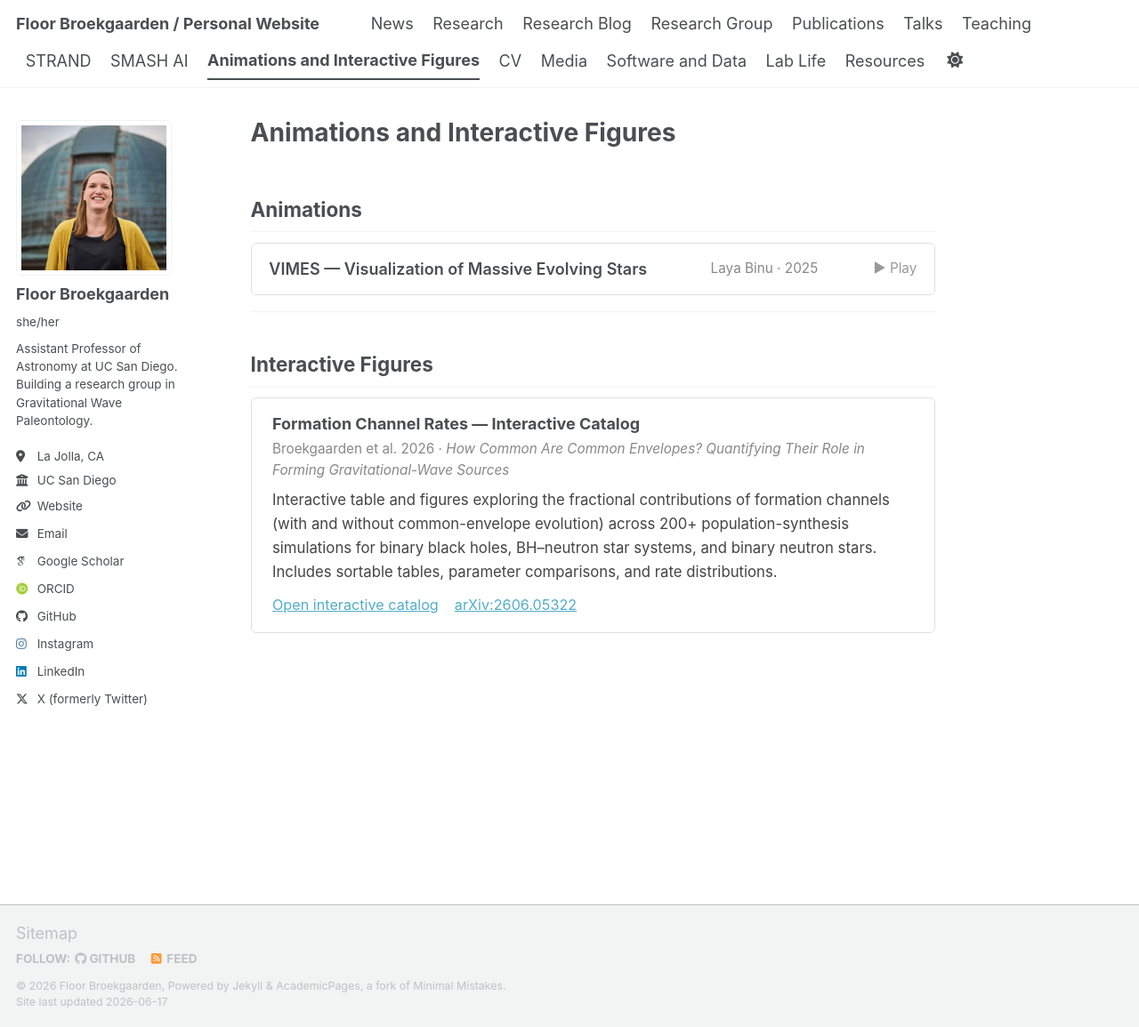
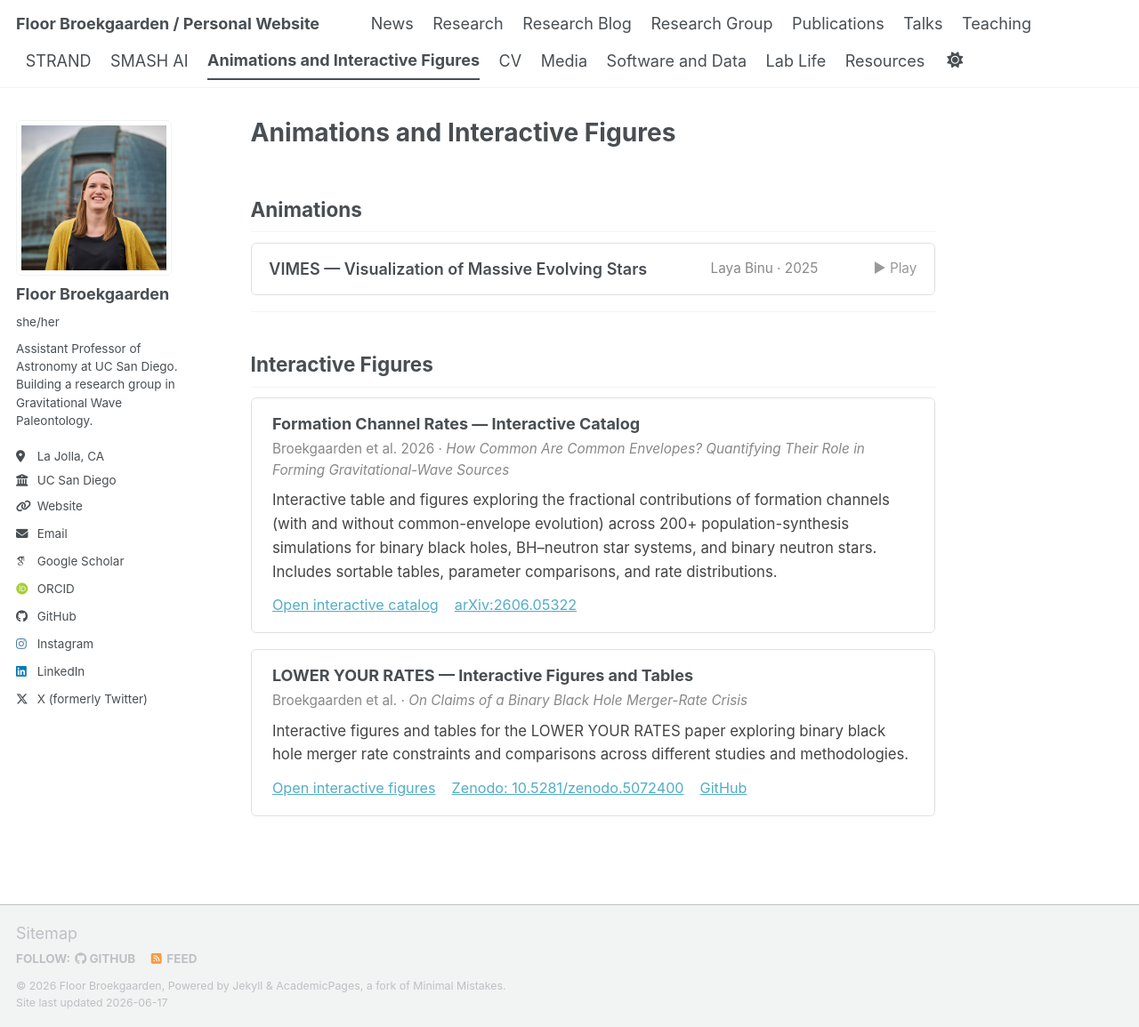
Before and after one commit to FloorBroekgaarden/FloorBroekgaarden.github.io, a Jekyll site: the page built from _pages/interactive-figures.md, in a window 1280 px wide and 1155 px high. Shown: the whole window at 89% size. Built offline with Jekyll 4.4.1, drawn with Linux system fonts in a browser that asks for light colours; some web fonts are replaced; a script bundle is joined from its source files by our own code; library files that are not in the unit come from our copies.

Commit message:
Update interactive-figures.md

```diff
--- a/_pages/interactive-figures.md
+++ b/_pages/interactive-figures.md
@@ -108,3 +108,14 @@ details.anim-item[open] summary::after {
     <a href="https://arxiv.org/abs/2606.05322" target="_blank">arXiv:2606.05322</a>
   </div>
 </div>
+
+<div class="figure-item">
+  <h3>LOWER YOUR RATES — Interactive Figures and Tables</h3>
+  <p class="figure-meta">Broekgaarden et al. · <em>On Claims of a Binary Black Hole Merger-Rate Crisis</em></p>
+  <p>Interactive figures and tables for the LOWER YOUR RATES paper exploring binary black hole merger rate constraints and comparisons across different studies and methodologies.</p>
+  <div class="figure-links">
+    <a href="https://floorbroekgaarden.github.io/Rates_of_Formation_Channels/interactive_figures_and_tables/isolated-merger-rates.html" target="_blank">Open interactive figures</a>
+    <a href="https://zenodo.org/records/5072400" target="_blank">Zenodo: 10.5281/zenodo.5072400</a>
+    <a href="https://github.com/FloorBroekgaarden/Rates_of_Compact_Object_Coalescence" target="_blank">GitHub</a>
+  </div>
+</div>
```
